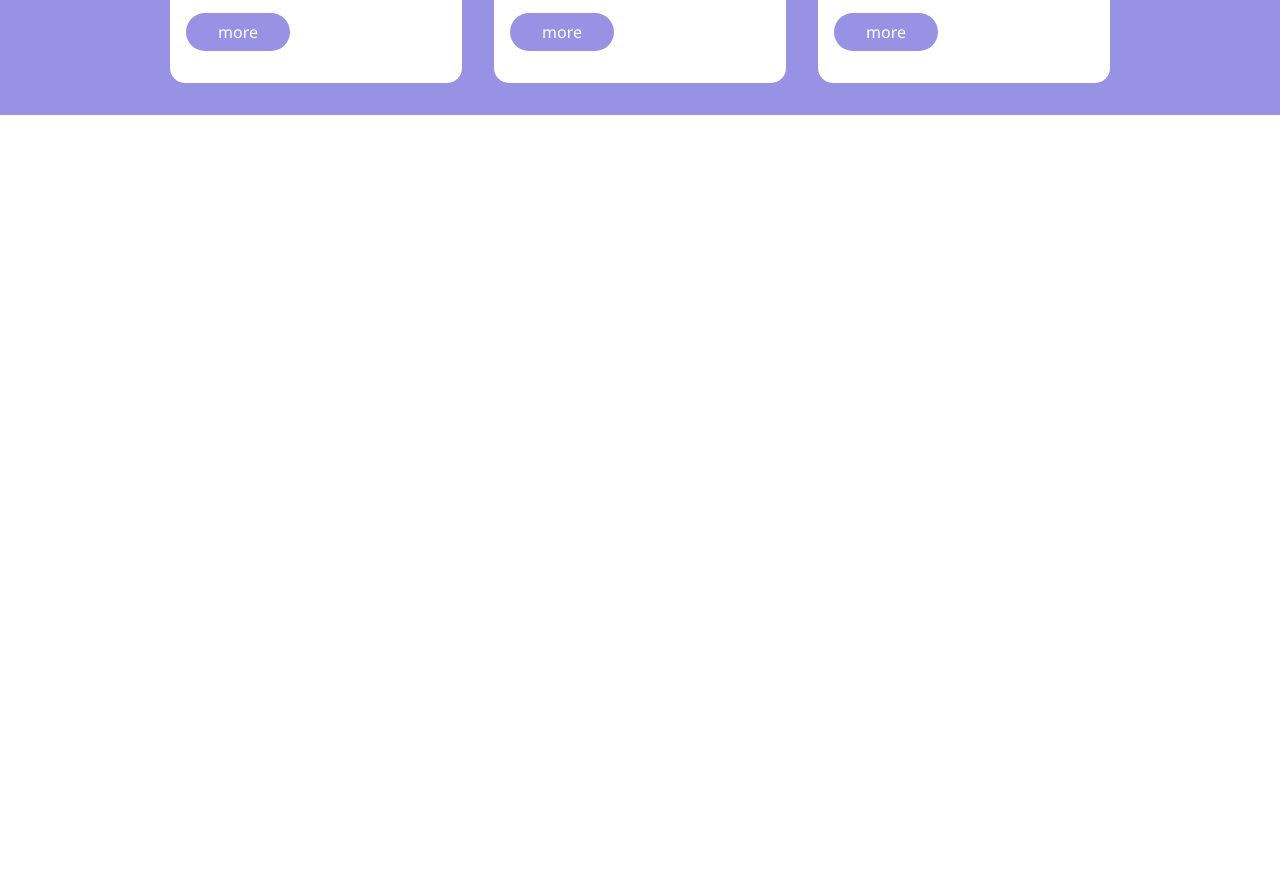
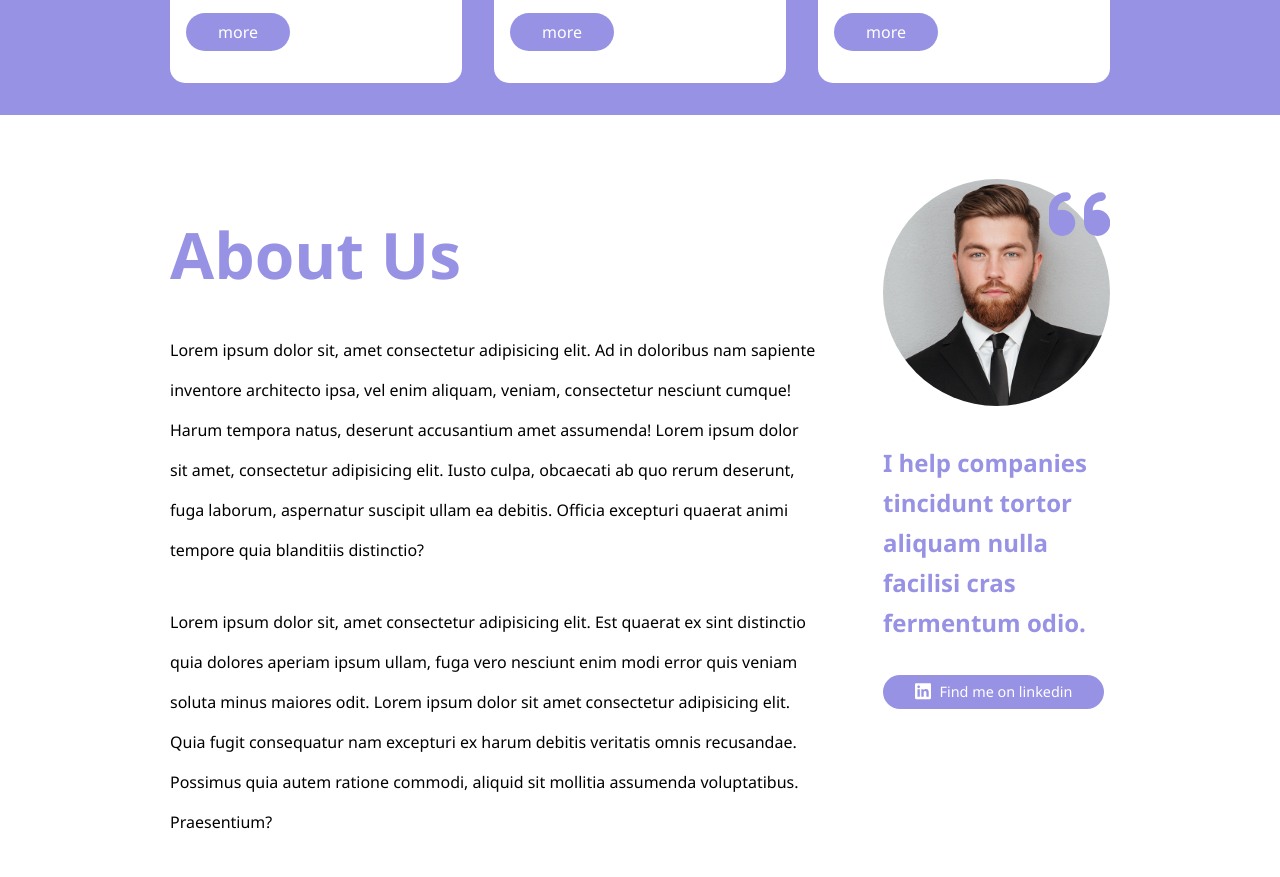
Before and after one commit to constantinandrei/htmlcss-responsive-layout, a plain HTML site: page index.html in a window 1280 px wide. Shown: the part 3743-4620 px from the top of the page. Before the commit the page ends 3986 px from the top, so only its background shows below. Drawn offline with Linux system fonts and the light colour scheme.

Commit message:
abou us section complete

```diff
--- a/css/style.css
+++ b/css/style.css
@@ -276,6 +276,60 @@ nav {
     font-size: 3rem;
 }
 
+.relative-img-container {
+    position: relative;
+}
+
+.quotes.absolute-quotes {
+    position: absolute;
+    top: 0;
+    right: 0;
+    color: var(--color-primary);
+    text-align: right;
+}
+
+.quotes.absolute-quotes .quotes-icon {
+    width: 27%;
+}
+
+.about-us {
+    color: var(--color-primary);
+}
+
+.about-us p {
+    color: black;
+    padding-right: 3rem;
+    line-height: 2.5rem;
+    margin-bottom: 2rem;
+}
+
+.about-us h1 {
+    padding: 2rem 0;
+    font-size: 4rem;
+}
+
+.about-us h3 {
+    padding: 2rem 0;
+    line-height: 2.5rem;
+    font-size: 1.5rem;
+}
+
+.linkedin-icon {
+    width: 1rem;
+    position: relative;
+    bottom: -3px;
+    margin-right: 0.3rem;
+}
+
+.linkedin-container {
+    display: inline-block;
+}
+
+.about-us .btn.bg-primary {
+    padding-top: 4px;
+    font-size: 0.9rem;
+}
+
 /* Flex Classes
         .col classes names are expressed in fraction of the total father width.
         example: .col-2-3 have flex-basis: 66.(6)%
@@ -380,6 +434,14 @@ nav {
     .col-1-2-md {
         flex-basis: calc(50% - var(--large-gap));
     }
+
+    .col-2-3-md {
+        flex-basis: calc(100% / 3 * 2 - var(--normal-gap));
+    }
+
+    .col-1-3-md {
+        flex-basis: calc(100% / 3 - var(--normal-gap));
+    }
 }
 
 @media screen and (max-width: 768px) {
@@ -417,4 +479,8 @@ nav {
     h3.large-text-sm {
         font-size: 2rem;
     }
+
+    h1.large-text-sm {
+        font-size: 3rem;
+    }
 }
--- a/index.html
+++ b/index.html
@@ -338,16 +338,46 @@
             </div>
         </div>
 
-        <div class="section">
-            <div class="padding-normal">
-
+        <div class="section about-us">
+            <div class="padding-normal .container">
+                <div class="padding-normal container">
+                    <div class="row normal-gap spc-btw">
+                        <div class="col col-3-4 col-2-3-md col-1-1-sm">
+                            <h1 class="large-text-sm">About Us</h1>
+                            <p>Lorem ipsum dolor sit, amet consectetur adipisicing elit. Ad in doloribus nam sapiente inventore architecto ipsa, vel enim aliquam, veniam, consectetur nesciunt cumque! Harum tempora natus, deserunt accusantium amet assumenda! Lorem ipsum dolor sit amet, consectetur adipisicing elit. Iusto culpa, obcaecati ab quo rerum deserunt, fuga laborum, aspernatur suscipit ullam ea debitis. Officia excepturi quaerat animi tempore quia blanditiis distinctio?</p>
+                            <p>Lorem ipsum dolor sit, amet consectetur adipisicing elit. Est quaerat ex sint distinctio quia dolores aperiam ipsum ullam, fuga vero nesciunt enim modi error quis veniam soluta minus maiores odit. Lorem ipsum dolor sit amet consectetur adipisicing elit. Quia fugit consequatur nam excepturi ex harum debitis veritatis omnis recusandae. Possimus quia autem ratione commodi, aliquid sit mollitia assumenda voluptatibus. Praesentium?</p>
+                        </div>
+                        <div class="col col-1-4 col-1-3-md col-1-1-sm">
+                            <div class="relative-img-container">
+                                <img class="testimonial-image" src="img/about.jpg" alt="">
+                                <span class="quotes absolute-quotes">
+                                    <svg xmlns="http://www.w3.org/2000/svg" viewBox="0 0 448 512" fill="currentColor" class="quotes-icon">
+                                        <!--! Font Awesome Pro 6.1.1 by @fontawesome - https://fontawesome.com License - https://fontawesome.com/license (Commercial License) Copyright 2022 Fonticons, Inc. -->
+                                        <path
+                                            d="M96 224C84.72 224 74.05 226.3 64 229.9V224c0-35.3 28.7-64 64-64c17.67 0 32-14.33 32-32S145.7 96 128 96C57.42 96 0 153.4 0 224v96c0 53.02 42.98 96 96 96s96-42.98 96-96S149 224 96 224zM352 224c-11.28 0-21.95 2.305-32 5.879V224c0-35.3 28.7-64 64-64c17.67 0 32-14.33 32-32s-14.33-32-32-32c-70.58 0-128 57.42-128 128v96c0 53.02 42.98 96 96 96s96-42.98 96-96S405 224 352 224z" />
+                                    </svg>
+                                </span>
+                            </div>
+                            <h3>
+                                I help companies tincidunt tortor aliquam nulla facilisi cras fermentum odio.
+                            </h3>
+                            <a href="#" class="btn bg-primary"><span class="linkedin-container">
+                                <svg xmlns="http://www.w3.org/2000/svg" viewBox="0 0 448 512" class="linkedin-icon" fill="currentColor">
+                                    <!--! Font Awesome Pro 6.1.1 by @fontawesome - https://fontawesome.com License - https://fontawesome.com/license (Commercial License) Copyright 2022 Fonticons, Inc. -->
+                                    <path
+                                        d="M416 32H31.9C14.3 32 0 46.5 0 64.3v383.4C0 465.5 14.3 480 31.9 480H416c17.6 0 32-14.5 32-32.3V64.3c0-17.8-14.4-32.3-32-32.3zM135.4 416H69V202.2h66.5V416zm-33.2-243c-21.3 0-38.5-17.3-38.5-38.5S80.9 96 102.2 96c21.2 0 38.5 17.3 38.5 38.5 0 21.3-17.2 38.5-38.5 38.5zm282.1 243h-66.4V312c0-24.8-.5-56.7-34.5-56.7-34.6 0-39.9 27-39.9 54.9V416h-66.4V202.2h63.7v29.2h.9c8.9-16.8 30.6-34.5 62.9-34.5 67.2 0 79.7 44.3 79.7 101.9V416z" />
+                                </svg>
+                            </span>
+                                Find me on linkedin
+                            </a>
+                        </div>
+                    </div>
+                </div>
             </div>
         </div>
 
         <div class="section">
-            <div class="padding-normal">
 
-            </div>
         </div>
     </main>
 
```
